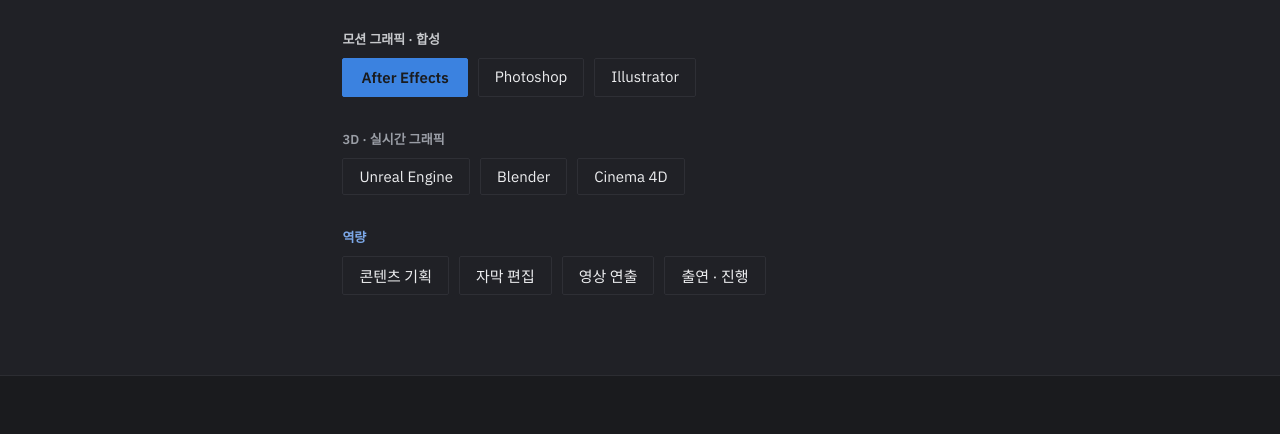
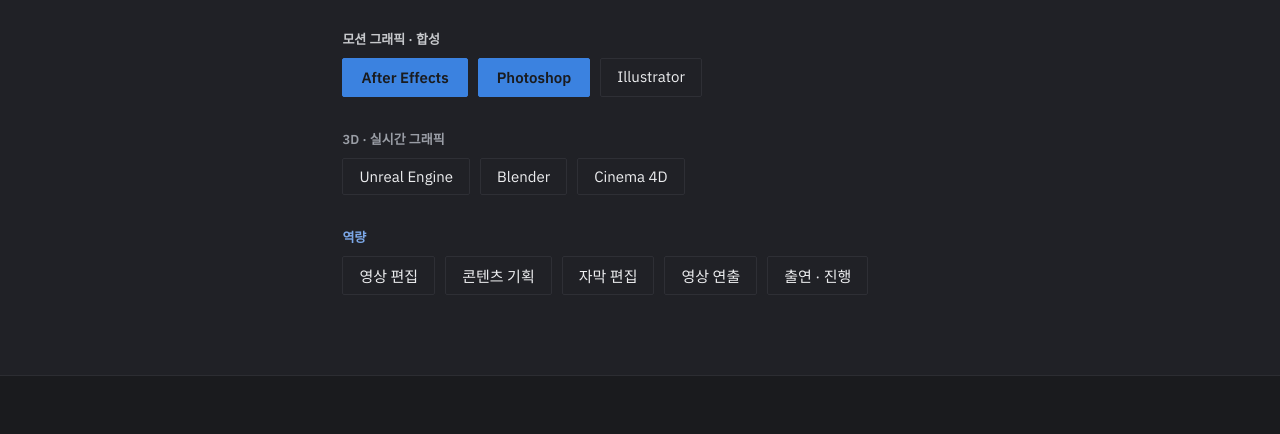
Before and after one commit to burndle8568/portfolio, a plain HTML site: page index.html in a window 1280 px wide. Shown: the part 872-1306 px from the top of the page. Drawn offline with Linux system fonts and the light colour scheme.

Commit message:
Update styling for Photoshop and add video editing tag

```diff
--- a/index.html
+++ b/index.html
@@ -94,7 +94,7 @@
           <div style="font-size:13px;color:#C7C9CC;font-weight:600;margin-bottom:10px;">모션 그래픽 · 합성</div>
           <div style="display:flex;flex-wrap:wrap;gap:10px;">
             <span style="padding:9px 18px;background:#3B82E0;border:1px solid #3B82E0;border-radius:2px;font-size:15px;font-weight:700;color:#1A1B1E;">After Effects</span>
-            <span style="padding:8px 16px;border:1px solid #2E2F35;border-radius:2px;font-size:15px;">Photoshop</span>
+            <span style="padding:9px 18px;background:#3B82E0;border:1px solid #3B82E0;border-radius:2px;font-size:15px;font-weight:700;color:#1A1B1E;">Photoshop</span>
             <span style="padding:8px 16px;border:1px solid #2E2F35;border-radius:2px;font-size:15px;">Illustrator</span>
           </div>
         </div>
@@ -111,6 +111,7 @@
         <div>
           <div style="font-size:13px;color:#7CA8E8;font-weight:600;margin-bottom:10px;">역량</div>
           <div style="display:flex;flex-wrap:wrap;gap:10px;">
+            <span style="padding:8px 16px;border:1px solid #2E2F35;border-radius:2px;font-size:15px;">영상 편집</span>
             <span style="padding:8px 16px;border:1px solid #2E2F35;border-radius:2px;font-size:15px;">콘텐츠 기획</span>
             <span style="padding:8px 16px;border:1px solid #2E2F35;border-radius:2px;font-size:15px;">자막 편집</span>
             <span style="padding:8px 16px;border:1px solid #2E2F35;border-radius:2px;font-size:15px;">영상 연출</span>
```
